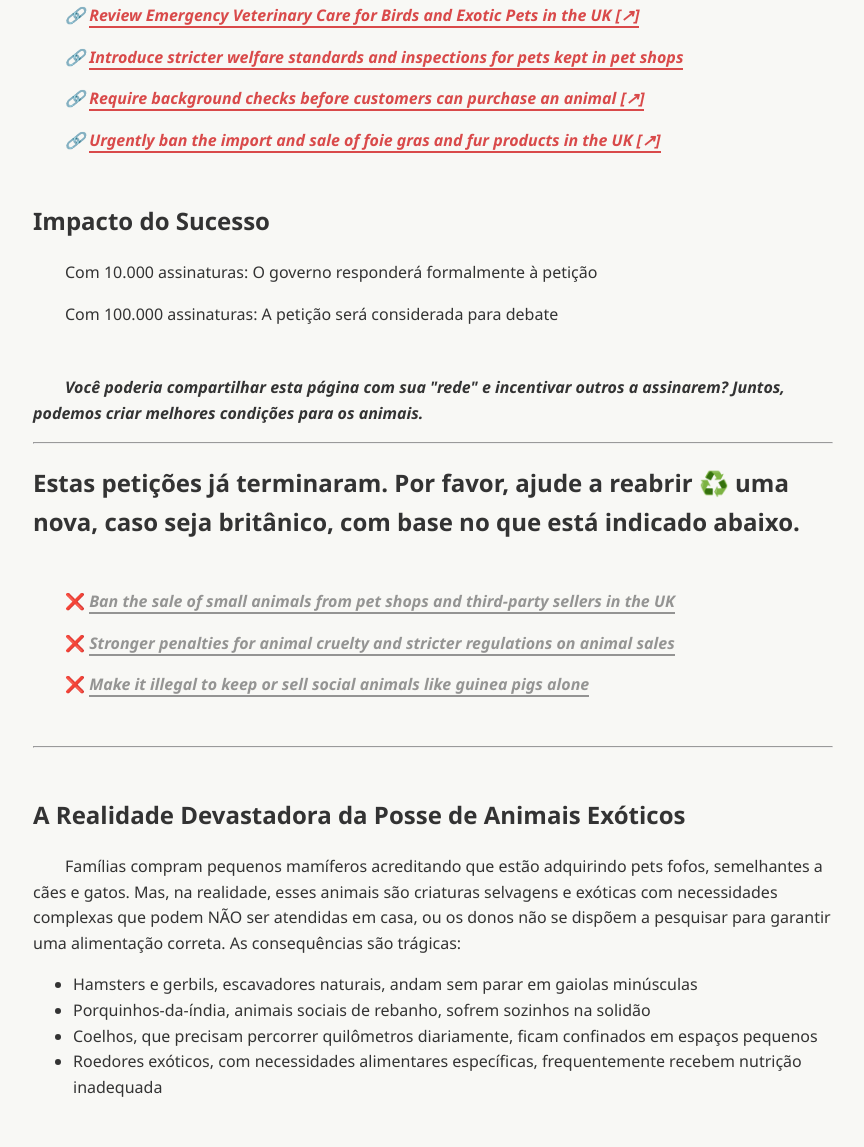
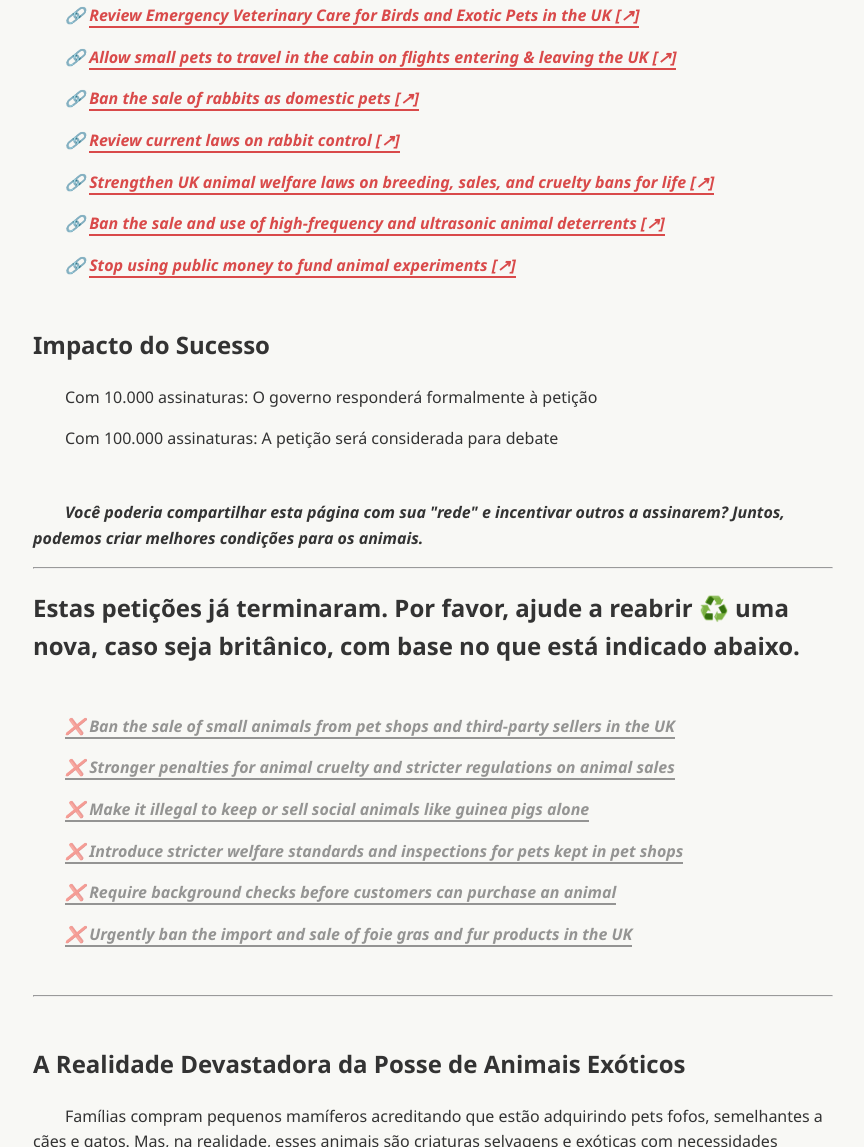
Before and after one commit to nkuk377/bsps, a plain HTML site: page pt/index.html in a window 1280 px wide. Shown: the part 1528-2675 px from the top of the page, without its empty margins (207-1071 px from the left). Drawn offline with Linux system fonts and the light colour scheme.

Commit message:
Update index.html

```diff
--- a/pt/index.html
+++ b/pt/index.html
@@ -72,13 +72,19 @@
 
 	 <section class="section">
 
-		<p><i>🔗 <a class="plus" title="Abre em uma nova aba" href="https://petition.parliament.uk/petitions/770608" target="_blank" rel="noopener noreferrer">Review Emergency Veterinary Care for Birds and Exotic Pets in the UK [↗]</a></i></p>
+		<p><i>🔗 <a class="plus" title="Opens in a new tab" href="https://petition.parliament.uk/petitions/770608" target="_blank" rel="noopener noreferrer">Review Emergency Veterinary Care for Birds and Exotic Pets in the UK [↗]</a></i></p>
 
-		<p><i>🔗 <a class="plus" title="Abre em uma nova aba" href="https://petition.parliament.uk/petitions/761531" target="_blank" rel="noopener noreferrer">Introduce stricter welfare standards and inspections for pets kept in pet shops</a></i></p>
+		<p><i>🔗 <a class="plus" title="Opens in a new tab" href="https://petition.parliament.uk/petitions/785033" target="_blank" rel="noopener noreferrer">Allow small pets to travel in the cabin on flights entering & leaving the UK [↗]</a></i></p>
 
-		<p><i>🔗 <a class="plus" title="Abre em uma nova aba" href="https://petition.parliament.uk/petitions/761866" target="_blank" rel="noopener noreferrer">Require background checks before customers can purchase an animal [↗]</a></i></p>
+		<p><i>🔗 <a class="plus" title="Opens in a new tab" href="https://petition.parliament.uk/petitions/774145" target="_blank" rel="noopener noreferrer">Ban the sale of rabbits as domestic pets [↗]</a></i></p>
 
-		<p><i>🔗 <a class="plus" title="Abre em uma nova aba" href="https://petition.parliament.uk/petitions/766801" target="_blank" rel="noopener noreferrer">Urgently ban the import and sale of foie gras and fur products in the UK [↗]</a></i></p>
+		<p><i>🔗 <a class="plus" title="Opens in a new tab" href="https://petition.parliament.uk/petitions/781321" target="_blank" rel="noopener noreferrer">Review current laws on rabbit control [↗]</a></i></p>
+
+		<p><i>🔗 <a class="plus" title="Opens in a new tab" href="https://petition.parliament.uk/petitions/770607" target="_blank" rel="noopener noreferrer">Strengthen UK animal welfare laws on breeding, sales, and cruelty bans for life [↗]</a></i></p>
+
+		<p><i>🔗 <a class="plus" title="Opens in a new tab" href="https://petition.parliament.uk/petitions/770963" target="_blank" rel="noopener noreferrer">Ban the sale and use of high-frequency and ultrasonic animal deterrents [↗]</a></i></p>
+
+		<p><i>🔗 <a class="plus" title="Opens in a new tab" href="https://petition.parliament.uk/petitions/783326" target="_blank" rel="noopener noreferrer">Stop using public money to fund animal experiments [↗]</a></i></p>
 
     </section>
 
@@ -98,11 +104,17 @@
 
 	<section class="section ended">
 
-		<p>❌ <i>Ban the sale of small animals from pet shops and third-party sellers in the UK</i></p>
+		<p><i>❌ Ban the sale of small animals from pet shops and third-party sellers in the UK</i></p>
 
-		<p>❌ <i>Stronger penalties for animal cruelty and stricter regulations on animal sales</i></p>
+		<p><i>❌ Stronger penalties for animal cruelty and stricter regulations on animal sales</i></p>
 
-		<p>❌ <i>Make it illegal to keep or sell social animals like guinea pigs alone</i></p>
+		<p><i>❌ Make it illegal to keep or sell social animals like guinea pigs alone</i></p>
+
+		<p><i>❌ Introduce stricter welfare standards and inspections for pets kept in pet shops</i></p>
+
+		<p><i>❌ Require background checks before customers can purchase an animal</i></p>
+
+		<p><i>❌ Urgently ban the import and sale of foie gras and fur products in the UK</i></p>
 
 	</section>
 
```
